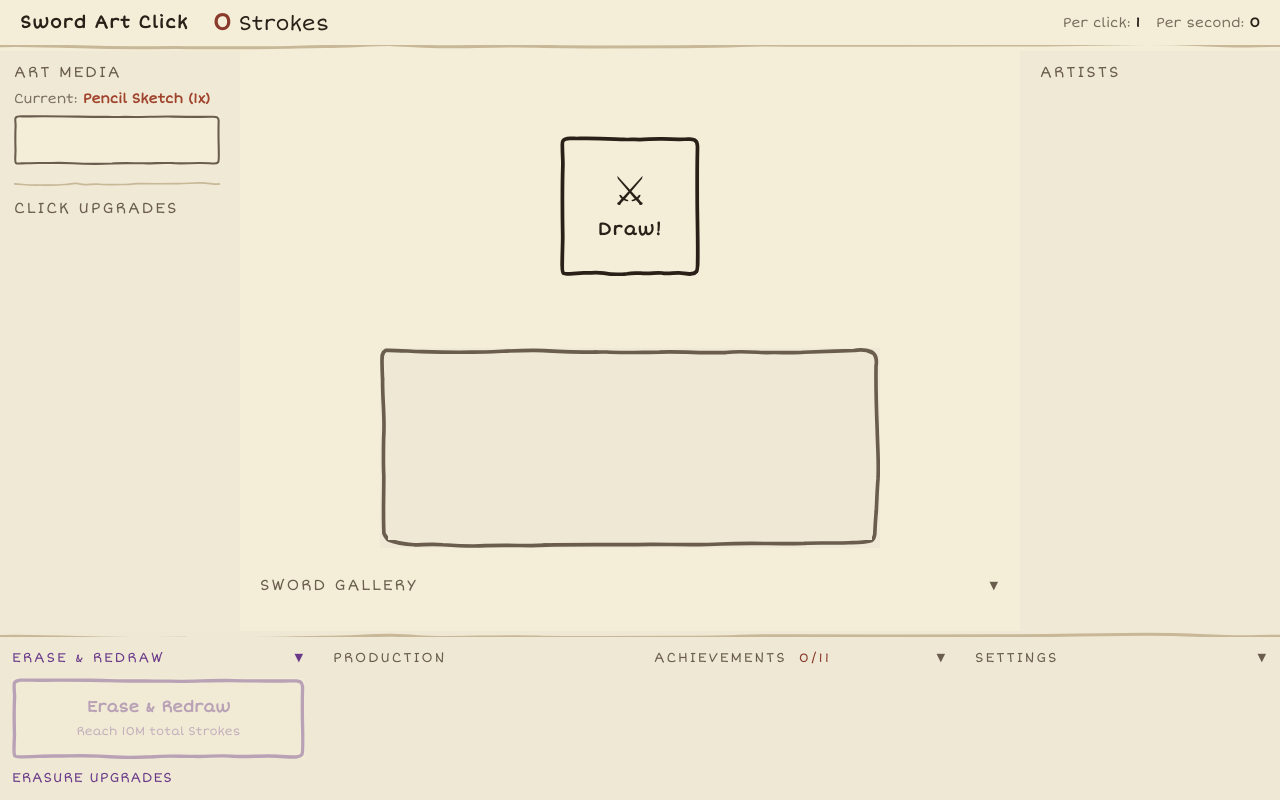
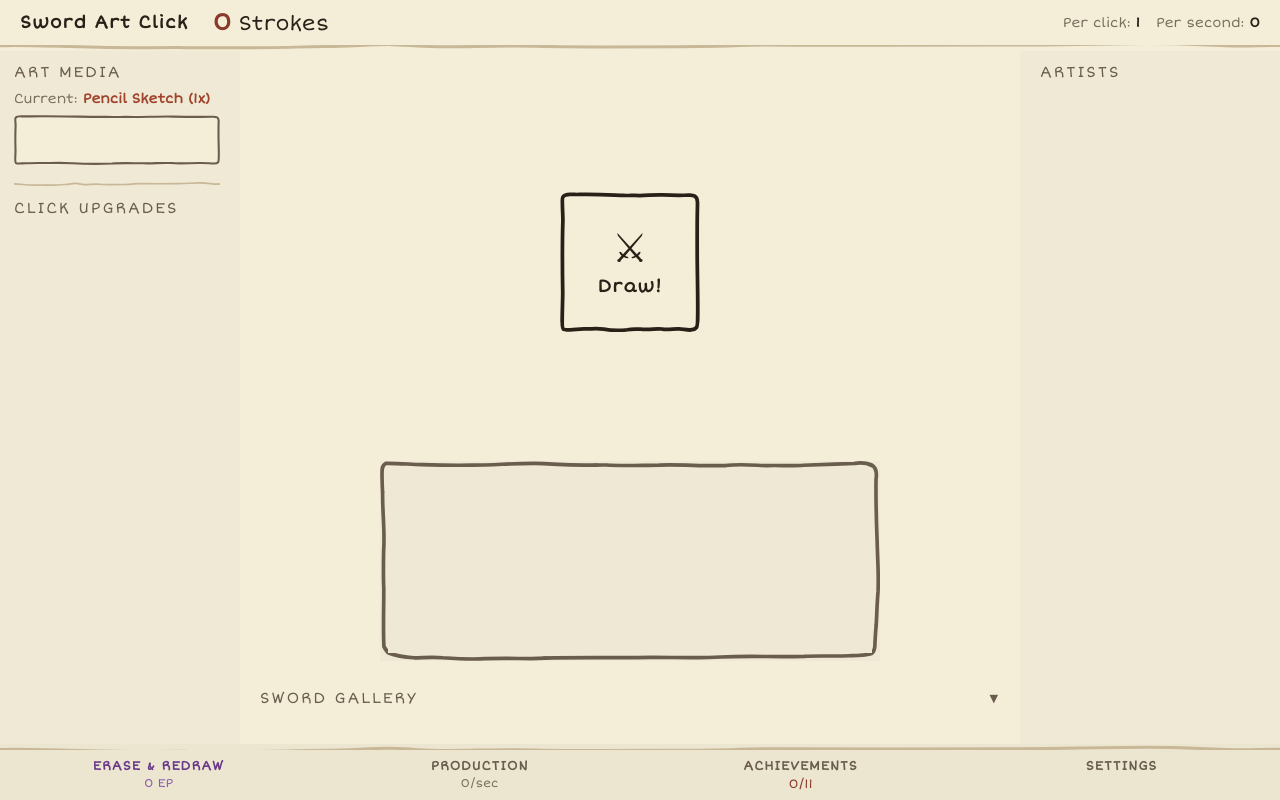
Before and after one commit to jalvarado91/swordart-click, a website: page index.html in a window 1280 px wide. Drawn offline with Linux system fonts and the light colour scheme.

Commit message:
Redo footer

```diff
--- a/index.html
+++ b/index.html
@@ -73,13 +73,9 @@
                 </div>
             </div>
 
-            <div id="bottom-bar">
-                <div id="prestige-section" class="collapsible">
-                    <h2 class="collapsible-toggle" data-section="prestige">
-                        Erase &amp; Redraw
-                        <span class="toggle-indicator">&#x25BC;</span>
-                    </h2>
-                    <div class="collapsible-content" id="prestige-content">
+            <div id="drawer" class="drawer-closed">
+                <div id="drawer-content">
+                    <div id="drawer-prestige" class="drawer-panel">
                         <div id="prestige-panel">
                             <div id="prestige-stats"></div>
                             <button
@@ -96,36 +92,16 @@
                             <div id="prestige-upgrades-list"></div>
                         </div>
                     </div>
-                </div>
-
-                <div id="breakdown-panel">
-                    <h2>Production</h2>
-                    <div id="production-breakdown"></div>
-                </div>
-
-                <div id="achievements-section" class="collapsible">
-                    <h2 class="collapsible-toggle" data-section="achievements">
-                        Achievements
-                        <span id="achievement-counter">0/11</span>
-                        <span class="toggle-indicator">&#x25BC;</span>
-                    </h2>
-                    <div
-                        class="collapsible-content collapsed"
-                        id="achievements-content"
-                    >
+                    <div id="drawer-production" class="drawer-panel">
+                        <div id="breakdown-panel">
+                            <h2>Production</h2>
+                            <div id="production-breakdown"></div>
+                        </div>
+                    </div>
+                    <div id="drawer-achievements" class="drawer-panel">
                         <div id="achievements-list"></div>
                     </div>
-                </div>
-
-                <div id="settings-section" class="collapsible">
-                    <h2 class="collapsible-toggle" data-section="settings">
-                        Settings
-                        <span class="toggle-indicator">&#x25BC;</span>
-                    </h2>
-                    <div
-                        class="collapsible-content collapsed"
-                        id="settings-content"
-                    >
+                    <div id="drawer-settings" class="drawer-panel">
                         <div id="settings-controls">
                             <button id="mute-btn" class="settings-btn">
                                 Mute
@@ -152,6 +128,26 @@
                 </div>
             </div>
 
+            <div id="bottom-bar">
+                <button class="tab-btn" data-drawer="prestige">
+                    <span class="tab-label">Erase &amp; Redraw</span>
+                    <span class="tab-stat" id="tab-ep">0 EP</span>
+                </button>
+                <button class="tab-btn" data-drawer="production">
+                    <span class="tab-label">Production</span>
+                    <span class="tab-stat" id="tab-production">0/sec</span>
+                </button>
+                <button class="tab-btn" data-drawer="achievements">
+                    <span class="tab-label">Achievements</span>
+                    <span class="tab-stat" id="tab-achievements"
+                        ><span id="achievement-counter">0/11</span></span
+                    >
+                </button>
+                <button class="tab-btn" data-drawer="settings">
+                    <span class="tab-label">Settings</span>
+                </button>
+            </div>
+
             <div id="notifications"></div>
         </div>
 
--- a/src/style.css
+++ b/src/style.css
@@ -70,7 +70,9 @@ body {
    | left     | stage                      | right            |
    |          |                            |                  |
    +----------+----------------------------+------------------+
-   | bottom    bottom     bottom                               |
+   | drawer    drawer     drawer                               |
+   +----------------------------------------------------------+
+   | tabs      tabs       tabs                                 |
    +----------------------------------------------------------+
    ============================================================ */
 
@@ -78,12 +80,13 @@ body {
     width: 100%;
     height: 100vh;
     display: grid;
-    grid-template-rows: auto 1fr auto;
+    grid-template-rows: auto 1fr auto auto;
     grid-template-columns: 240px 1fr 260px;
     grid-template-areas:
         "top-bar   top-bar    top-bar"
         "left      stage      right"
-        "bottom    bottom     bottom";
+        "drawer    drawer     drawer"
+        "tabs      tabs       tabs";
     overflow: hidden;
     background: var(--paper);
 }
@@ -584,42 +587,118 @@ body {
     }
 }
 
-/* --- Bottom Bar: footer with collapsible sections --- */
+/* --- Drawer: slides up from bottom bar --- */
+
+#drawer {
+    grid-area: drawer;
+    overflow-y: auto;
+    max-height: 45vh;
+    background: var(--paper);
+    border-top: 6px solid transparent;
+    border-image: var(--sketch-hr) 6 3 0 3 stretch;
+    transition:
+        max-height 0.25s ease,
+        padding 0.25s ease;
+    padding: 12px 20px;
+}
+
+#drawer.drawer-closed {
+    max-height: 0;
+    padding: 0 20px;
+    border: none;
+    overflow: hidden;
+}
+
+#drawer-content {
+    min-height: 0;
+}
+
+.drawer-panel {
+    display: none;
+}
+
+.drawer-panel.active {
+    display: block;
+}
+
+/* --- Tab Bar: always-visible footer tabs --- */
 
 #bottom-bar {
-    grid-area: bottom;
+    grid-area: tabs;
     display: flex;
     gap: 0;
+    background: rgba(0, 0, 0, 0.03);
     border-top: 6px solid transparent;
     border-image: var(--sketch-hr) 6 3 0 3 stretch;
-    background: rgba(0, 0, 0, 0.02);
-    overflow-y: auto;
-    max-height: 40vh;
 }
 
-#bottom-bar > * {
+.tab-btn {
     flex: 1;
-    padding: 8px 12px;
-    min-width: 0;
+    display: flex;
+    flex-direction: column;
+    align-items: center;
+    gap: 2px;
+    padding: 8px 8px;
+    background: none;
+    border: none;
+    border-right: 4px solid transparent;
+    border-image: var(--sketch-hr) 3 6 3 0 stretch;
+    cursor: pointer;
+    font-family: "Short Stack", "Georgia", cursive;
+    color: var(--ink-light);
+    transition:
+        background 0.15s ease,
+        color 0.15s ease;
 }
 
-#bottom-bar > *:not(:last-child) {
-    border-right: 4px solid transparent;
-    border-image: var(--sketch-hr) 3 6 3 0 stretch;
+.tab-btn:last-child {
+    border-right: none;
+    border-image: none;
 }
 
-#bottom-bar .collapsible-toggle,
-#bottom-bar #breakdown-panel h2 {
-    font-size: 0.85rem;
-    padding: 4px 0;
+.tab-btn:hover {
+    background: rgba(0, 0, 0, 0.02);
+    color: var(--ink);
 }
 
-#bottom-bar .collapsible-toggle:hover {
+.tab-btn.active {
+    background: rgba(0, 0, 0, 0.04);
+    color: var(--ink);
+}
+
+.tab-btn[data-drawer="prestige"] {
+    color: var(--prestige);
+}
+
+.tab-btn[data-drawer="prestige"]:hover,
+.tab-btn[data-drawer="prestige"].active {
+    color: var(--prestige);
+    background: rgba(106, 58, 138, 0.04);
+}
+
+.tab-label {
+    font-size: 0.8rem;
+    font-weight: bold;
+    text-transform: uppercase;
+    letter-spacing: 1px;
+}
+
+.tab-stat {
+    font-size: 0.75rem;
+    font-weight: normal;
+    color: var(--text-dim);
+}
+
+.tab-btn[data-drawer="prestige"] .tab-stat {
+    color: var(--prestige-light);
+}
+
+.tab-btn.active .tab-stat {
     color: var(--accent);
 }
 
-#bottom-bar #prestige-section .collapsible-toggle:hover {
-    color: var(--prestige-light);
+.tab-btn[data-drawer="prestige"].active .tab-stat {
+    color: var(--prestige);
 }
 
 /* --- Notifications --- */
@@ -709,23 +788,9 @@ body {
 
 /* --- Achievements --- */
 
-#achievements-section h2 {
-    font-size: 0.95rem;
-    color: var(--ink-light);
-    margin-bottom: 0;
-    text-transform: uppercase;
-    letter-spacing: 2px;
-    font-weight: normal;
-}
-
-#achievements-section .collapsible-content:not(.collapsed) {
-    margin-top: 8px;
-}
-
 #achievement-counter {
     font-size: 0.8rem;
     color: var(--accent);
-    margin-left: 6px;
 }
 
 #achievements-list {
@@ -787,19 +852,6 @@ body {
 }
 
 /* --- Prestige --- */
-
-#prestige-section h2 {
-    font-size: 0.95rem;
-    color: var(--prestige);
-    margin-bottom: 0;
-    text-transform: uppercase;
-    letter-spacing: 2px;
-    font-weight: normal;
-}
-
-#prestige-section .collapsible-content:not(.collapsed) {
-    margin-top: 8px;
-}
 
 #prestige-stats {
     font-size: 0.8rem;
@@ -916,19 +968,6 @@ body {
 
 /* --- Settings --- */
 
-#settings-section h2 {
-    font-size: 0.95rem;
-    color: var(--ink-light);
-    margin-bottom: 0;
-    text-transform: uppercase;
-    letter-spacing: 2px;
-    font-weight: normal;
-}
-
-#settings-section .collapsible-content:not(.collapsed) {
-    margin-top: 8px;
-}
-
 #settings-controls {
     display: flex;
     gap: 6px;
```
Also changed, not shown: src/render.ts (+41 -1 lines), .claude/plans/full-viewport-grid-layout.md.
